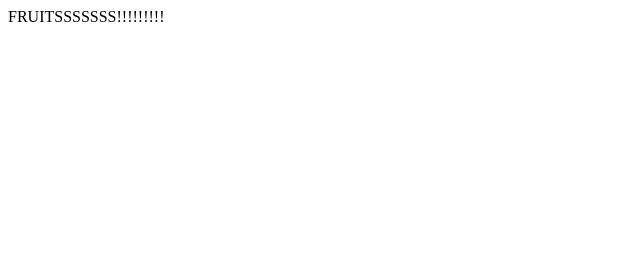
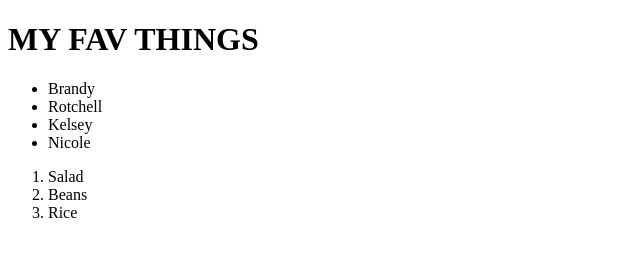
Before and after one commit to ChelseaOwiti/Websitesss, a plain HTML site: page myfavouritethings.html in a window 1280 px wide. Shown: the whole page, without its empty margins (0-640 px from the left). Drawn offline with Linux system fonts and the light colour scheme.

Commit message:
fav things

```diff
--- a/myfavouritethings.html
+++ b/myfavouritethings.html
@@ -4,6 +4,21 @@
     <title>MY FAVORITE THINGS</title>
   </head>
   <body>
-   FRUITSSSSSSS!!!!!!!!!
+   <h1>MY FAV THINGS</h1>
+   <ul>
+     <li>Brandy</li>
+     <li>Rotchell</li>
+     <li>Kelsey</li>
+     <li>Nicole</li>
+   </ul>
+   <ol>
+     <li>Salad</li>
+     <li>Beans</li>
+     <li>Rice</li>
+
+
+
+   </ol>
+
   </body>
 </html>
```
